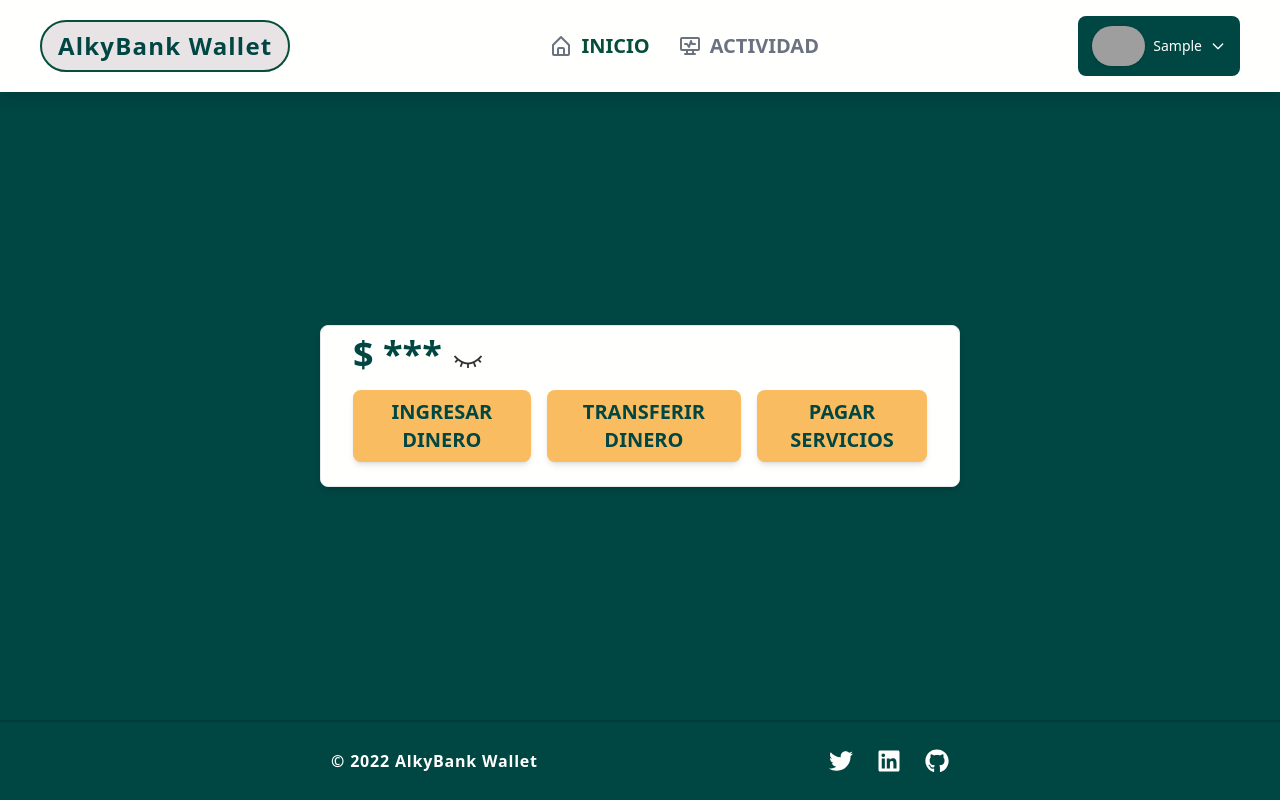
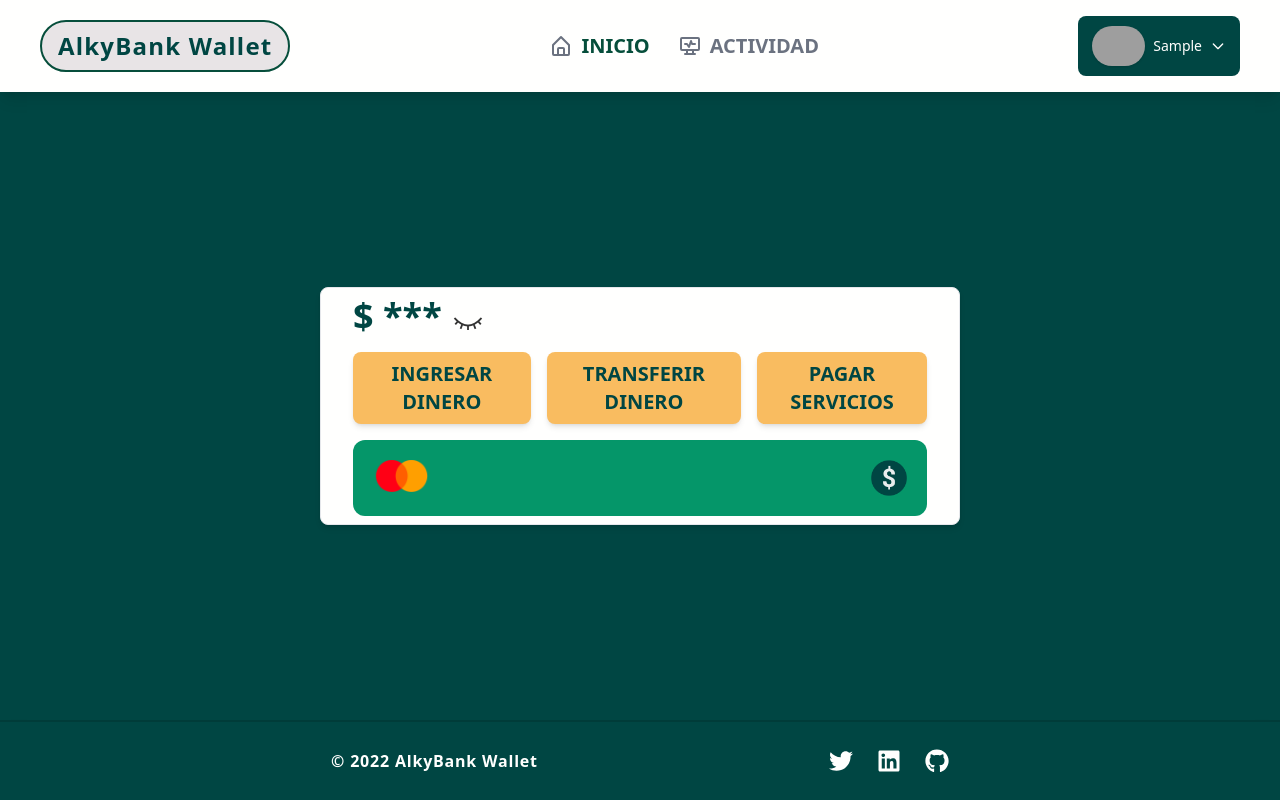
Before and after one commit to siprem10/grupo-03-undefined-FRONTEND, a React (Vite) app: page /home in a window 1280 px wide. Built offline with nearby package versions, Linux system fonts and the light colour scheme; sample sign-in values are in the browser's storage; grey boxes are pictures that could not be loaded.

Commit message:
feature(new component creditCard)

```diff
--- /dev/null
+++ b/src/Components/Home/CreditCard/CreditCard.jsx
@@ -0,0 +1,35 @@
+import { useState } from "react";
+import { useSelector } from "react-redux";
+import logoMc from "../../../assets/creditCard/logoMc.png";
+import aw from "../../../assets/app/icon.png";
+
+export default function CreditCard() {
+
+    const [isShow, setShow] = useState(false);
+    const { userData } = useSelector(state => state.auth);
+    const spanStyle = "text-primary font-bold uppercase md:text-md xl:text-xl lg:text-lg";
+
+    function handleShow(e) {
+        setShow(!isShow);
+        e.stopPropagation();
+    }
+
+    return (
+        <div onClick={handleShow} className="flex flex-col justify-center items-start">
+            <div className="w-full bg-emerald-600 hover:bg-emerald-500 p-5 rounded-xl flex flex-col justify-center items-start anim cursor-pointer">
+                <div className="w-full flex justify-between">
+                    <img src={logoMc} className="h-6 xl:h-8 anim" alt="not found" />
+                    <img src={aw} className="h-7 xl:h-9 anim" alt="not found" />
+                </div>
+                {isShow &&
+                    <>
+                        <span className={spanStyle}>Número de tarjeta</span>
+                        <span className={spanStyle}>{userData.creditCard?.num ?? "**** **** **** 1234"}</span>
+                        <span className={spanStyle}>{userData.creditCard?.expDate ?? "01/25"}</span>
+                        <h1 className={spanStyle} >{`${userData.firstName} ${userData.lastName}` ?? ""}</h1>
+                    </>
+                }
+            </div>
+        </div>
+    );
+}
--- a/src/Components/Home/Home.jsx
+++ b/src/Components/Home/Home.jsx
@@ -2,6 +2,7 @@ import Balance from './Balance/Balance';
 import Card from '../Card/Card';
 import Layout from '../Layout/Layout';
 import Shortcuts from './Shortcuts/Shortcuts';
+import CreditCard from './CreditCard/CreditCard';
 
 export default function Home() {
 
@@ -11,6 +12,7 @@ export default function Home() {
         <Card>
           <Balance />
           <Shortcuts />
+          <CreditCard />
         </Card>
       </div>
     </Layout>
```
Also changed, not shown: src/assets/creditCard/logoMc.png (added).
